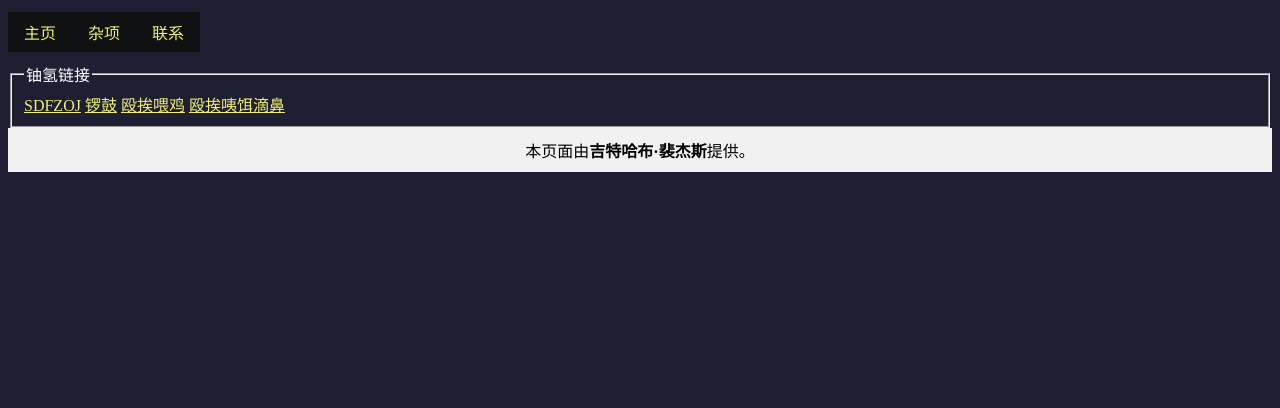
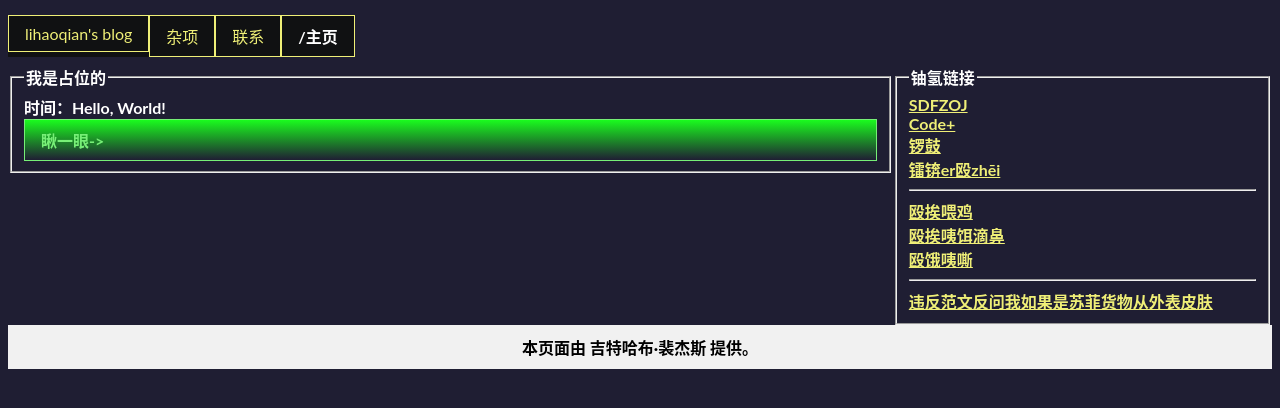
Before and after one commit to li3hao4qian1/li3hao4qian1.github.io, a plain HTML site: page index.html in a window 1280 px wide. Drawn offline with Linux system fonts and the light colour scheme.

Commit message:
2025/07/24

```diff
--- a/index.html
+++ b/index.html
@@ -8,19 +8,37 @@
 <body>
 	<br><br><br>
 	<ul>
-		<li><a href="/">主页</a></li>
+		<li><a href="/">lihaoqian's blog</a></li>
 		<li><a href="/complex/">杂项</a></li>
 		<li><a href="mailto:lihaoqian12@outlook.com">联系</a></li>
+		<li><a href="/"><b>/主页<b></a><li>
 	</ul>
-		<fieldset>
-		<legend>铀氢链接</legend>
-		<a href="http://sdfzoj.top/">SDFZOJ</a>
-		<a href="https://www.luogu.com.cn/">锣鼓</a>
-		<a href="http://oi-wiki.org/">殴挨喂鸡</a>
-		<a href="http://oier.baoshuo.dev/">殴挨咦饵滴鼻</a>
-	</fieldset>
+	<div class="list">
+		<div class="lleft">
+			<fieldset>
+				<legend>我是占位的</legend>
+				时间：Hello, World!
+				<a href="/" class="button go">瞅一眼-></a>
+			</fieldset>
+		</div>
+		<div class="lright">
+			<fieldset>
+				<legend>铀氢链接</legend>
+				<a href="http://sdfzoj.top/">SDFZOJ</a><br>
+				<a href="http://cooode.top/">Code+</a><br>
+				<a href="https://www.luogu.com.cn/">锣鼓</a><br>
+				<a href="http://loj.ac/">镭锛er殴zhēi</a><br>
+				<hr>
+				<a href="http://oi-wiki.org/">殴挨喂鸡</a><br>
+				<a href="http://oier.baoshuo.dev/">殴挨咦饵滴鼻</a><br>
+				<a href="http://oeis.org/">殴饿咦嘶</a><br>
+				<hr>
+				<a href="about:blank">违反范文反问我如果是苏菲货物从外表皮肤</a><br>
+			</fieldset>
+		</div>
+	</div>
 	<div class="footer">
-	本页面由<strong>吉特哈布·裴杰斯</strong>提供。
+	本页面由 吉特哈布·裴杰斯 提供。
 	</div>
 </body>
 </html>
--- a/style.css
+++ b/style.css
@@ -1,5 +1,6 @@
 body{
 	background-color:#1f1e33;
+	font-family: Lato, -apple-system, 'PingFang SC', 'Source Han Sans SC', 'Noto Sans CJK SC', 'Microsoft Yahei', 'Lantinghei SC', 'Hiragino Sans GB', 'Microsoft Sans Serif', 'WenQuanYi Micro Hei', sans-serif;
 }
 a{
 	color:#efef77;
@@ -9,6 +10,11 @@ p{
 }
 b{
 	color:#ffffff;
+}
+@keyframes hue {
+    0% { filter: brightness(1.5); }
+   50% { filter: brightness(0.5); }
+  100% { filter: brightness(1.5); }
 }
 ul{
     list-style-type: none;
@@ -22,18 +28,49 @@ li{
 }
 li a {
     display: block;
+	border: 1px solid;
     color: #efef77;
     padding: 8px 16px;
     text-decoration: none;
 }
 li a:hover{
     color: #1ae1fb;
+	background: linear-gradient(120deg, #1f1e33,#1ae1fb);
+	animation: hue 2s ease-in-out infinite;
 }
 legend{
     color: #ffffff;
 }
 .footer {
-  background-color: #F1F1F1;
-  text-align: center;
-  padding: 10px;
+    background-color: #F1F1F1;
+    color: #000000;
+    text-align: center;
+    padding: 10px;
 }
+
+.list{
+	display: flex;
+}
+
+.lleft{
+	width: 70%;
+}
+
+.lright{
+	width: 30%;
+	margin-left: auto;
+}
+
+.button.go{
+	background: linear-gradient(0deg, #1f1e33,#1afb1e);
+    display: block;
+	border: 1px solid;
+    color: #77ef77;
+    padding: 8px 16px;
+    text-decoration: none;
+}
+.button.go:hover{
+    color: #60c060;
+	background: linear-gradient(180deg, #1f1e33,#1afb1e);
+	animation: hue 2s ease-in-out infinite;
+}
```
Also changed, not shown: template.html (deleted, +0 -21 lines).
